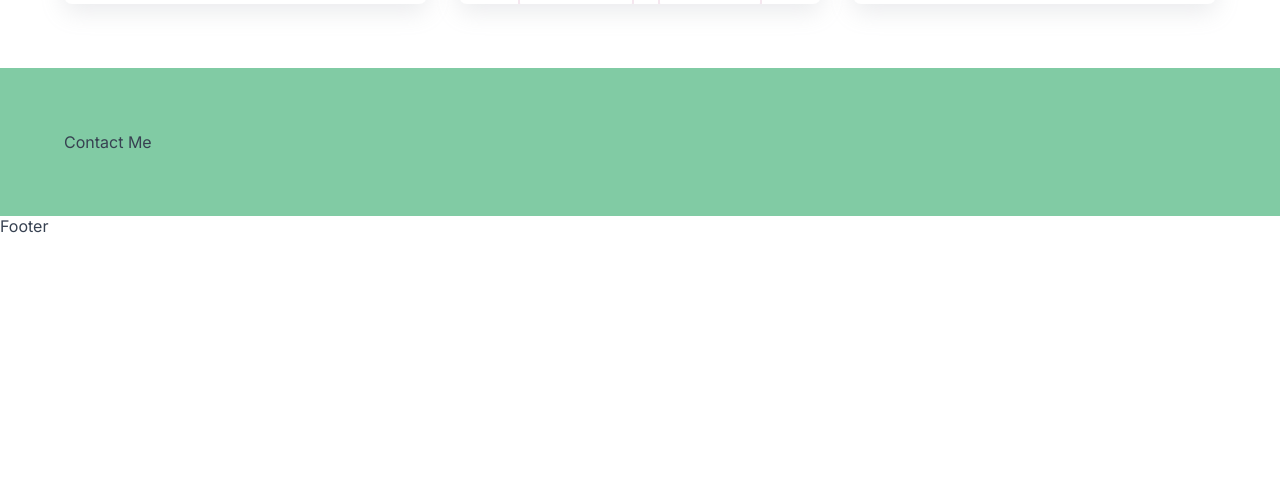
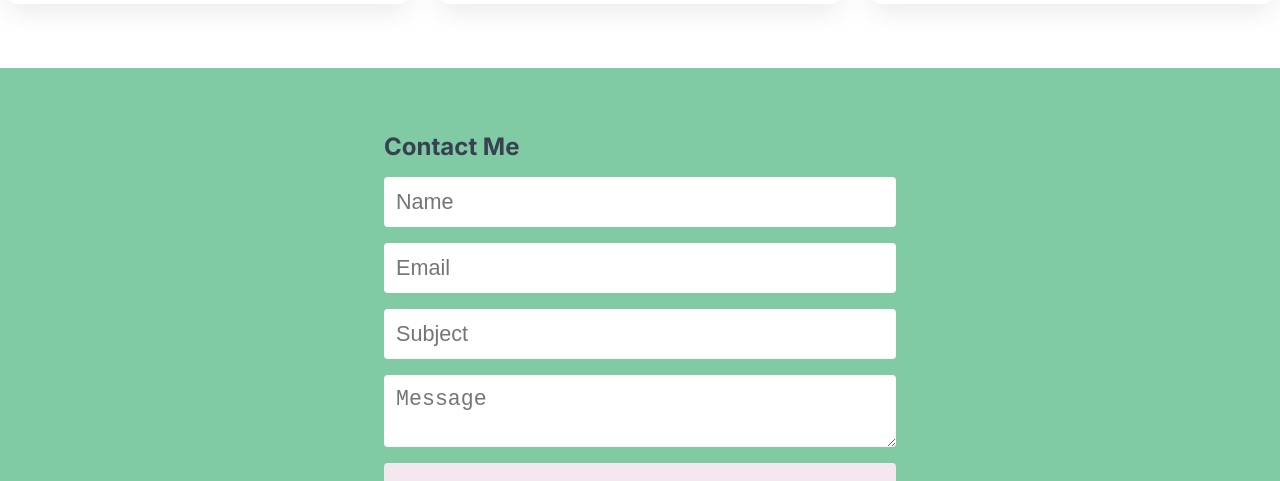
Before and after one commit to DanClubb/Personal-site-v2, a Next.js app: page / in a window 1280 px wide. Shown: the part 2299-2780 px from the top of the page. Before the commit the page ends 2535 px from the top, so only its background shows below. Built offline with nearby package versions, Linux system fonts and the light colour scheme.

Commit message:
created contact form

```diff
--- /dev/null
+++ b/src/app/_components/ContactForm.tsx
@@ -0,0 +1,32 @@
+import styles from "../styles/contact-form.module.css";
+
+export default function ContactForm() {
+    return (
+        <form className={styles.form}>
+            <h1>Contact Me</h1>
+            <input
+                type="text"
+                placeholder="Name"
+                className={styles.formInput}
+                required
+            />
+            <input
+                type="email"
+                placeholder="Email"
+                className={styles.formInput}
+                required
+            />
+            <input
+                type="text"
+                placeholder="Subject"
+                className={styles.formInput}
+            />
+            <textarea
+                placeholder="Message"
+                className={styles.formInput}
+                required
+            ></textarea>
+            <button className={styles.submitButton}>Submit</button>
+        </form>
+    );
+}
--- a/src/app/page.tsx
+++ b/src/app/page.tsx
@@ -2,6 +2,7 @@ import Image from "next/image";
 import Link from "next/link";
 import heroDevices from "../../public/hero-devices.svg";
 import ZoneLogo from "../../public/zone_straplinelogo_gunmetal-2020-rgb.svg";
+import ContactForm from "./_components/ContactForm";
 import Arrow from "./_components/icons/Arrow";
 import GithubLogo from "./_components/icons/GithubLogo";
 import HeroDevices from "./_components/icons/HeroDevices";
@@ -107,7 +108,7 @@ export default function Home() {
                 </div>
             </section>
             <section className={`${styles.section} ${styles.contactMeSection}`}>
-                Contact Me
+                <ContactForm />
             </section>
         </>
     );
--- /dev/null
+++ b/src/app/styles/contact-form.module.css
@@ -0,0 +1,27 @@
+.form {
+    display: flex;
+    flex-direction: column;
+    gap: 1rem;
+    margin: 0 auto;
+    width: max(40%, 20rem);
+}
+
+.formInput {
+    width: 100%;
+    padding: 0.75rem;
+    border: none;
+    border-radius: 0.25rem;
+}
+
+.submitButton {
+    padding: 1rem 1.5rem;
+    border: none;
+    border-radius: 0.25rem;
+    background-color: var(--complimentary);
+    cursor: pointer;
+}
+
+.formInput,
+.submitButton {
+    font-size: var(--fs-m);
+}
--- a/src/app/styles/homepage.module.css
+++ b/src/app/styles/homepage.module.css
@@ -1,6 +1,6 @@
 .section {
     --greenOpacity: rgba(87, 186, 134, 0.75);
-    padding: 4rem;
+    padding: 4rem 0;
 }
 
 .section:nth-child(even) {
```
Also changed, not shown: public/images/londonjs.webp (added).
